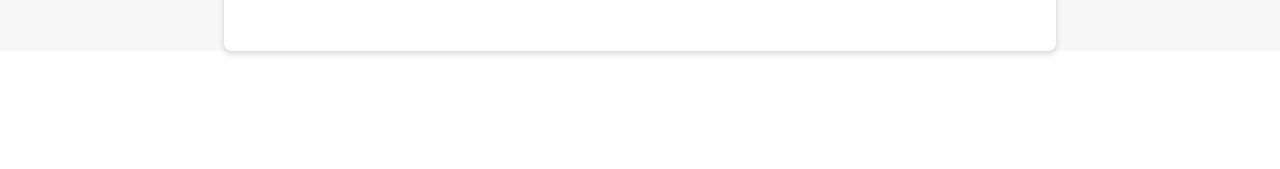
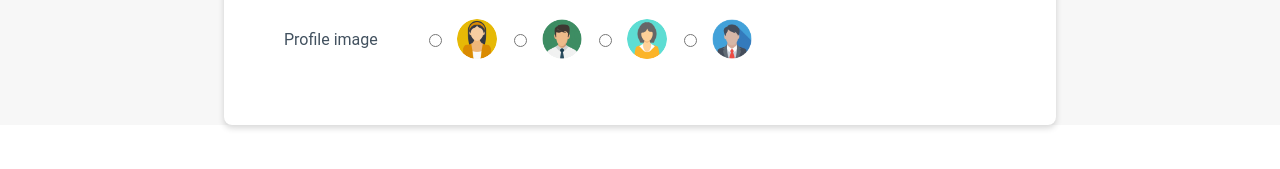
Before and after one commit to Reshma2310/Employees_Payroll_App, a plain HTML site: page pages/index.html in a window 1280 px wide. Shown: the part 231-400 px from the top of the page. Drawn offline with Linux system fonts and the light colour scheme.

Commit message:
Specifying the Profile Pic in the Form

```diff
--- a/css/style.css
+++ b/css/style.css
@@ -91,3 +91,18 @@ label{
     border-radius: 4px;
     resize: vertical;
 }
+/* --uc3-- */
+.profile-radio-content{
+    display: flex;
+    flex-direction: row;
+}
+.profile-radio-content > label{
+    display: flex;
+    flex-direction: row;
+    align-items: center;
+}
+.profile{
+    width: 40px;
+    border-radius: 50%;
+    margin-left: 12px;
+}
--- a/pages/index.html
+++ b/pages/index.html
@@ -27,6 +27,28 @@
                 <label class="label text" for="name">Name</label>
                 <input class="input" type="text" id="name" name="name" placeholder="Enter Your Name" required>
             </div>
+            <!-- UC3 -->
+            <div class="row-content">
+                <label class="label text" for="Profile">Profile image</label>
+                <div class="profile-radio-content">
+                    <label>
+                        <input type="radio" id="profile1" name="profile" value="../assets/profile-images/..." required>
+                        <img class="profile" id="image1" src="../assets/EmployeeProfile/emp1.webp">
+                    </label>
+                    <label>
+                        <input type="radio" id="profile1" name="profile" value="../assets/profile-images/..." required>
+                        <img class="profile" id="image1" src="../assets/EmployeeProfile/emp2.png">
+                    </label>
+                    <label>
+                        <input type="radio" id="profile1" name="profile" value="../assets/profile-images/..." required>
+                        <img class="profile" id="image1" src="../assets/EmployeeProfile/emp3.png">
+                    </label>
+                    <label>
+                        <input type="radio" id="profile1" name="profile" value="../assets/profile-images/..." required>
+                        <img class="profile" id="image1" src="../assets/EmployeeProfile/emp4.webp">
+                    </label>
+                </div>
+            </div>
         </form>
     </div>
 </body>
```
Also changed, not shown: assets/EmployeeProfile/emp1.webp (added), assets/EmployeeProfile/emp2.png (added), assets/EmployeeProfile/emp3.png (added), assets/EmployeeProfile/emp4.webp (added), assets/img2.png (added).
